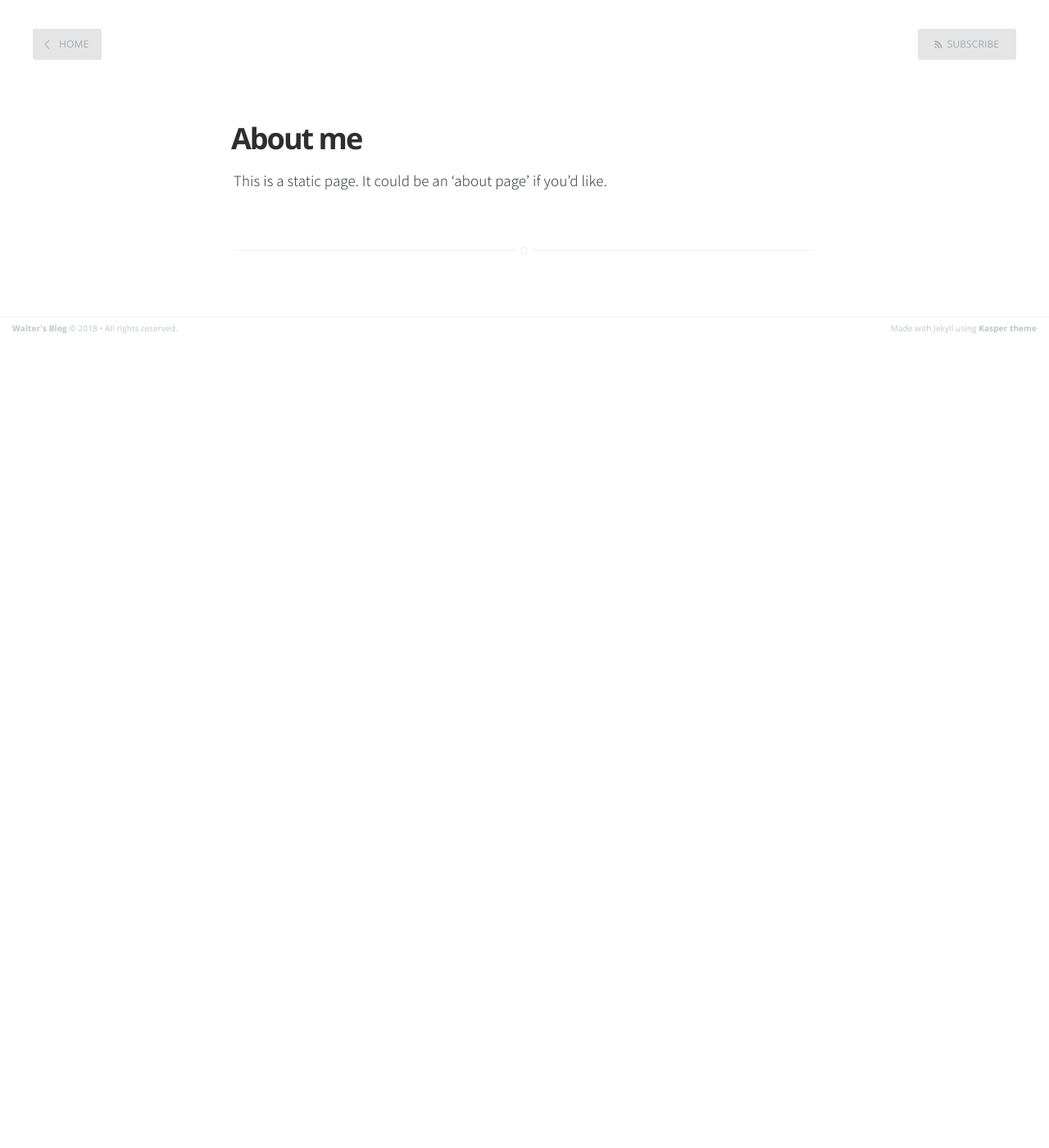
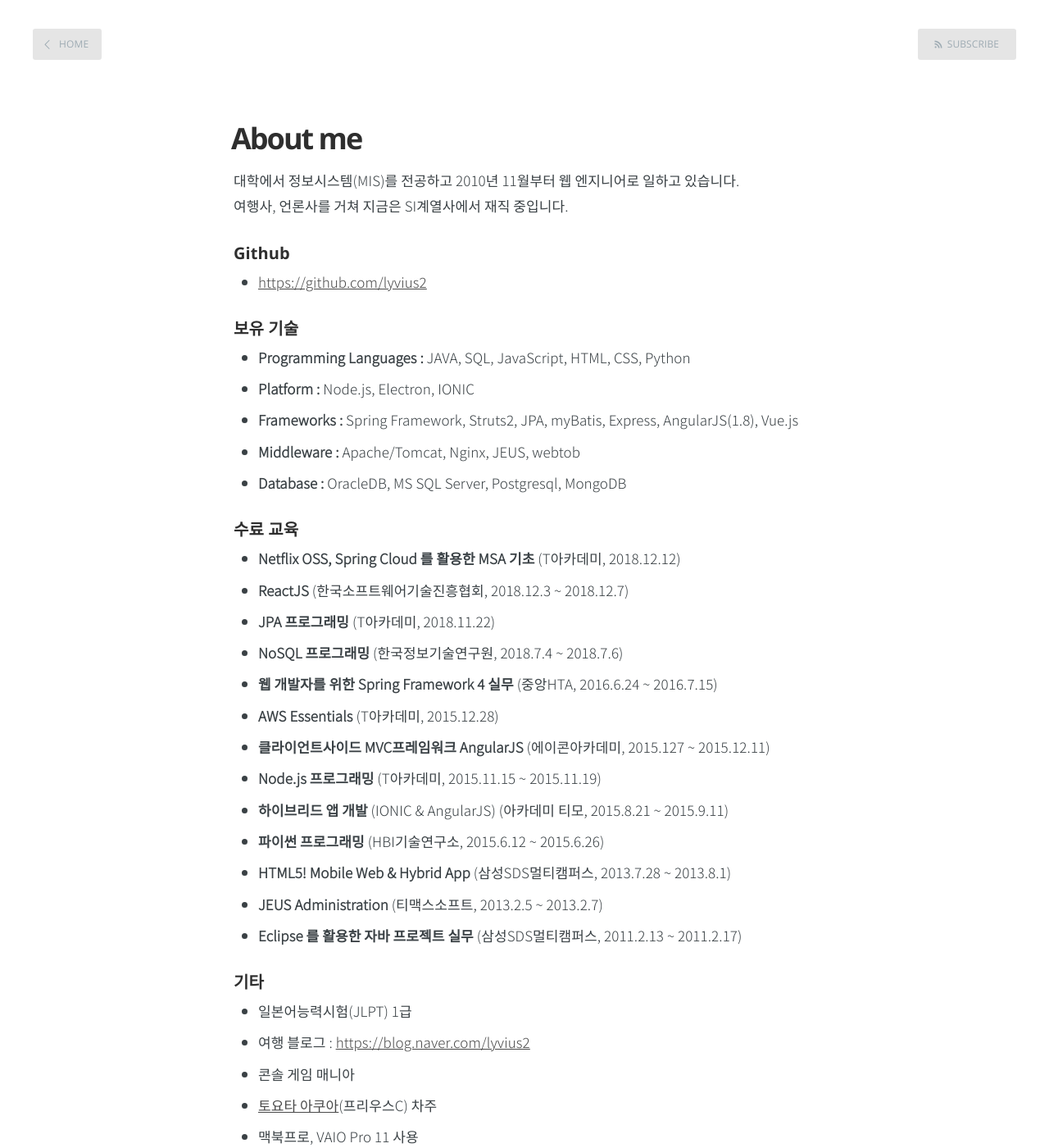
Before and after one commit to lyvius2/lyvius2.github.io, a Jekyll site: the page built from about.md, in a window 1280 px wide and 1400 px high. Shown: the whole window at 82% size. Built offline with Jekyll 4.4.1, drawn with Linux system fonts in a browser that asks for light colours.

Commit message:
자기소개 추가

```diff
--- a/_layouts/post.html
+++ b/_layouts/post.html
@@ -82,9 +82,7 @@ post_class: post-template
             {% include share.html %}
 
             <!-- Disqus comments -->
-
-                {% include disqus.html %}
-
+			{% include disqus.html %}
 
         </footer>
 
--- a/about.md
+++ b/about.md
@@ -3,4 +3,41 @@ layout: page
 title: About me
 ---
 
-This is a static page. It could be an 'about page' if you'd like.
+대학에서 정보시스템(MIS)를 전공하고 2010년 11월부터 웹 엔지니어로 일하고 있습니다.
+여행사, 언론사를 거쳐 지금은 SI계열사에서 재직 중입니다.
+
+##### Github
++ [https://github.com/lyvius2][github]
+
+##### 보유 기술
++ **Programming Languages :** JAVA, SQL, JavaScript, HTML, CSS, Python
++ **Platform :** Node.js, Electron, IONIC
++ **Frameworks :** Spring Framework, Struts2, JPA, myBatis, Express, AngularJS(1.8), Vue.js
++ **Middleware :** Apache/Tomcat, Nginx, JEUS, webtob
++ **Database :** OracleDB, MS SQL Server, Postgresql, MongoDB
+
+##### 수료 교육
++ **Netflix OSS, Spring Cloud 를 활용한 MSA 기초** (T아카데미, 2018.12.12)
++ **ReactJS** (한국소프트웨어기술진흥협회, 2018.12.3 ~ 2018.12.7)
++ **JPA 프로그래밍** (T아카데미, 2018.11.22)
++ **NoSQL 프로그래밍** (한국정보기술연구원, 2018.7.4 ~ 2018.7.6)
++ **웹 개발자를 위한 Spring Framework 4 실무** (중앙HTA, 2016.6.24 ~ 2016.7.15)
++ **AWS Essentials** (T아카데미, 2015.12.28)
++ **클라이언트사이드 MVC프레임워크 AngularJS** (에이콘아카데미, 2015.127 ~ 2015.12.11)
++ **Node.js 프로그래밍** (T아카데미, 2015.11.15 ~ 2015.11.19)
++ **하이브리드 앱 개발** (IONIC & AngularJS) (아카데미 티모, 2015.8.21 ~ 2015.9.11)
++ **파이썬 프로그래밍** (HBI기술연구소, 2015.6.12 ~ 2015.6.26)
++ **HTML5! Mobile Web & Hybrid App** (삼성SDS멀티캠퍼스, 2013.7.28 ~ 2013.8.1)
++ **JEUS Administration** (티맥스소프트, 2013.2.5 ~ 2013.2.7)
++ **Eclipse 를 활용한 자바 프로젝트 실무** (삼성SDS멀티캠퍼스, 2011.2.13 ~ 2011.2.17)
+
+##### 기타
++ 일본어능력시험(JLPT) 1급
++ 여행 블로그 : [https://blog.naver.com/lyvius2][blog]
++ 콘솔 게임 매니아
++ [토요타 아쿠아][aqua](프리우스C) 차주
++ 맥북프로, VAIO Pro 11 사용
+
+[github]: https://github.com/lyvius2
+[blog]: https://blog.naver.com/lyvius2
+[aqua]: https://toyota.jp/aqua/
--- a/index.html
+++ b/index.html
@@ -19,7 +19,7 @@ about: 'about.html'
             <h1 class="page-title">{{ site.name }}</h1>
             <h2 class="page-description">
                 {% if site.description %} {{ site.description }}. {% endif %}
-                {% if page.about %} <a href='{{ site.baseurl }}{{ page.about }}'> About me </a> {% endif %}
+                {% if page.about %} <a href='{{ site.baseurl }}/{{ page.about }}'> About me </a> {% endif %}
             </h2>
         </div>
     </div>
```
